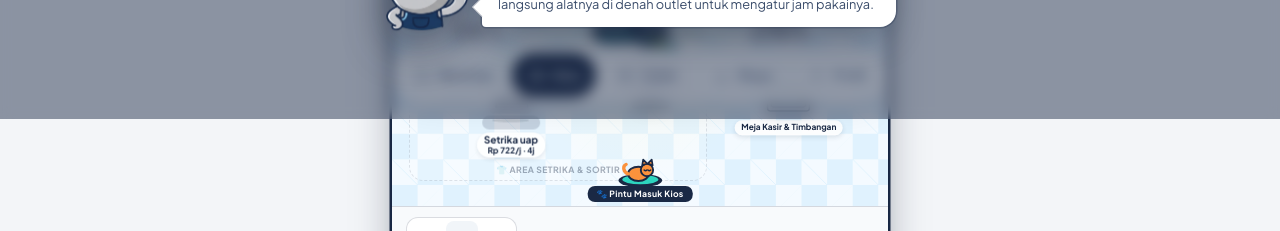
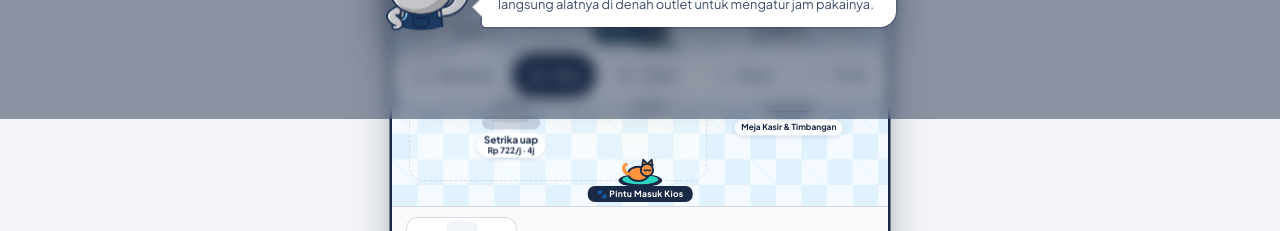
Before and after one commit to Dhifansa/voltra_trial, a Next.js app in the folder apps/web/: page /kios in a window 1280 px wide. Shown: the part 681-912 px from the top of the page. Built offline with nearby package versions, Linux system fonts and the light colour scheme.

Commit message:
fix(kios): shift bread rack left and remove cluttering floor zone labels

```diff
--- a/apps/web/src/features/kios/kios-game.tsx
+++ b/apps/web/src/features/kios/kios-game.tsx
@@ -1027,28 +1027,8 @@ function KiosPlay({
 
             {/* Karpet & Penanda Area Lantai Sesuai Jenis Usaha */}
             <div className="outlet-zones" aria-hidden="true">
-              <div className="outlet-zone outlet-zone--back">
-                <span>
-                  {state.templateId === 'laundry'
-                    ? '💧 ZONA CUCI & PENGERING'
-                    : state.templateId === 'warung'
-                      ? '🍲 DAPUR MASAK & PENDINGIN'
-                      : state.templateId === 'roti'
-                        ? '🔥 DAPUR PANGGANG & ADONAN'
-                        : '⚡ AREA MESIN UTAMA'}
-                </span>
-              </div>
-              <div className="outlet-zone outlet-zone--front-left">
-                <span>
-                  {state.templateId === 'laundry'
-                    ? '👕 AREA SETRIKA & SORTIR'
-                    : state.templateId === 'warung'
-                      ? '🍽️ AREA MAKAN & MINUMAN'
-                      : state.templateId === 'roti'
-                        ? '🥐 ETALASE ROTI HANGAT'
-                        : '🛍️ AREA PELAYANAN'}
-                </span>
-              </div>
+              <div className="outlet-zone outlet-zone--back" />
+              <div className="outlet-zone outlet-zone--front-left" />
             </div>
 
             {/* Aksesoris & Properti Interaktif Sesuai Jenis Kios */}
--- a/apps/web/src/features/kios/outlet-props-art.tsx
+++ b/apps/web/src/features/kios/outlet-props-art.tsx
@@ -54,7 +54,7 @@ export const TEMPLATE_PROPS: Record<string, InteractivePropDef[]> = {
       id: 'breadrack',
       name: 'Rak Roti Hangat',
       zone: 'Dinding Bakery',
-      x: 33,
+      x: 20,
       y: 21,
       badge: '🥐 Fresh Baked',
       tip: 'Panggang beberapa loyang berurutan saat Oven sudah panas—pemanasan awal Oven memakan listrik terbesar!',
```
